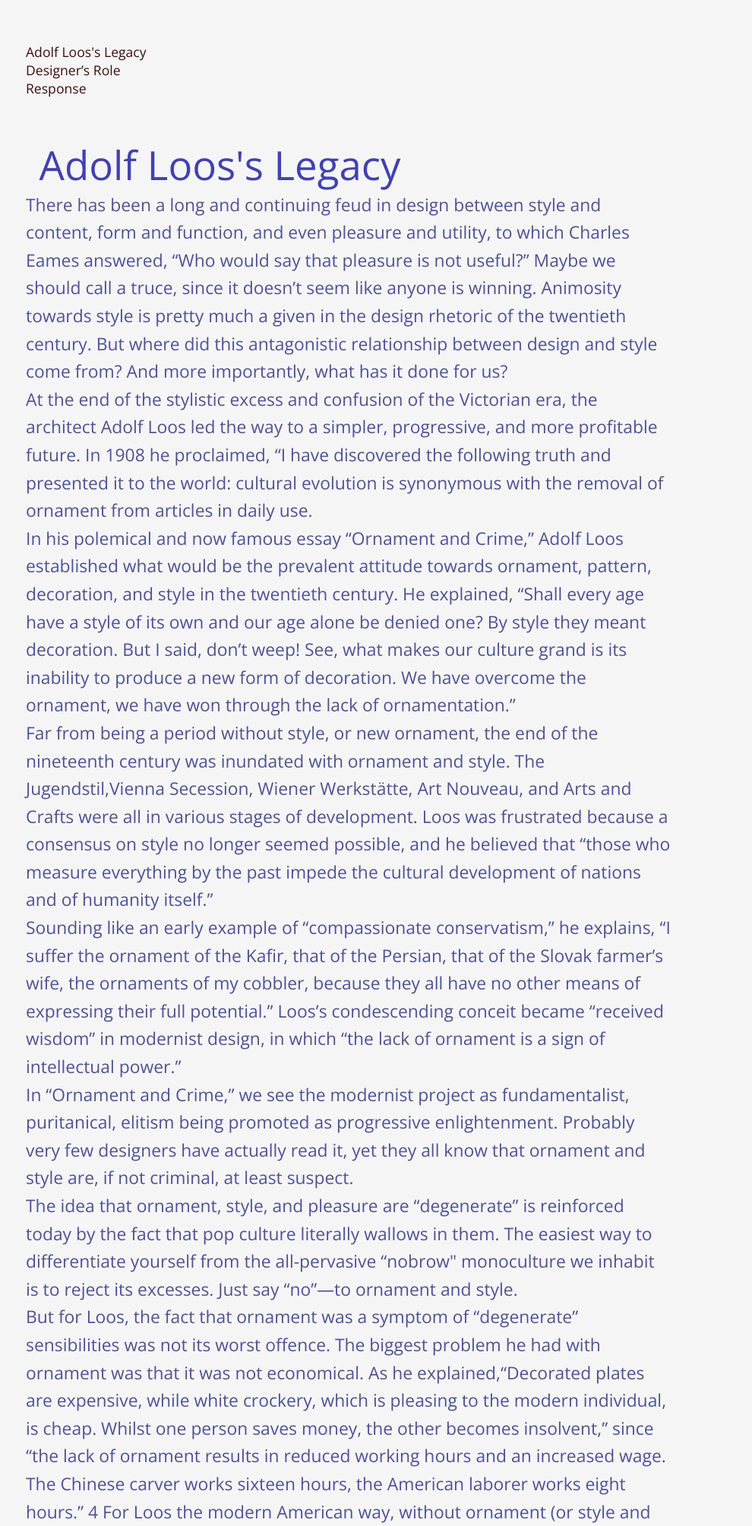
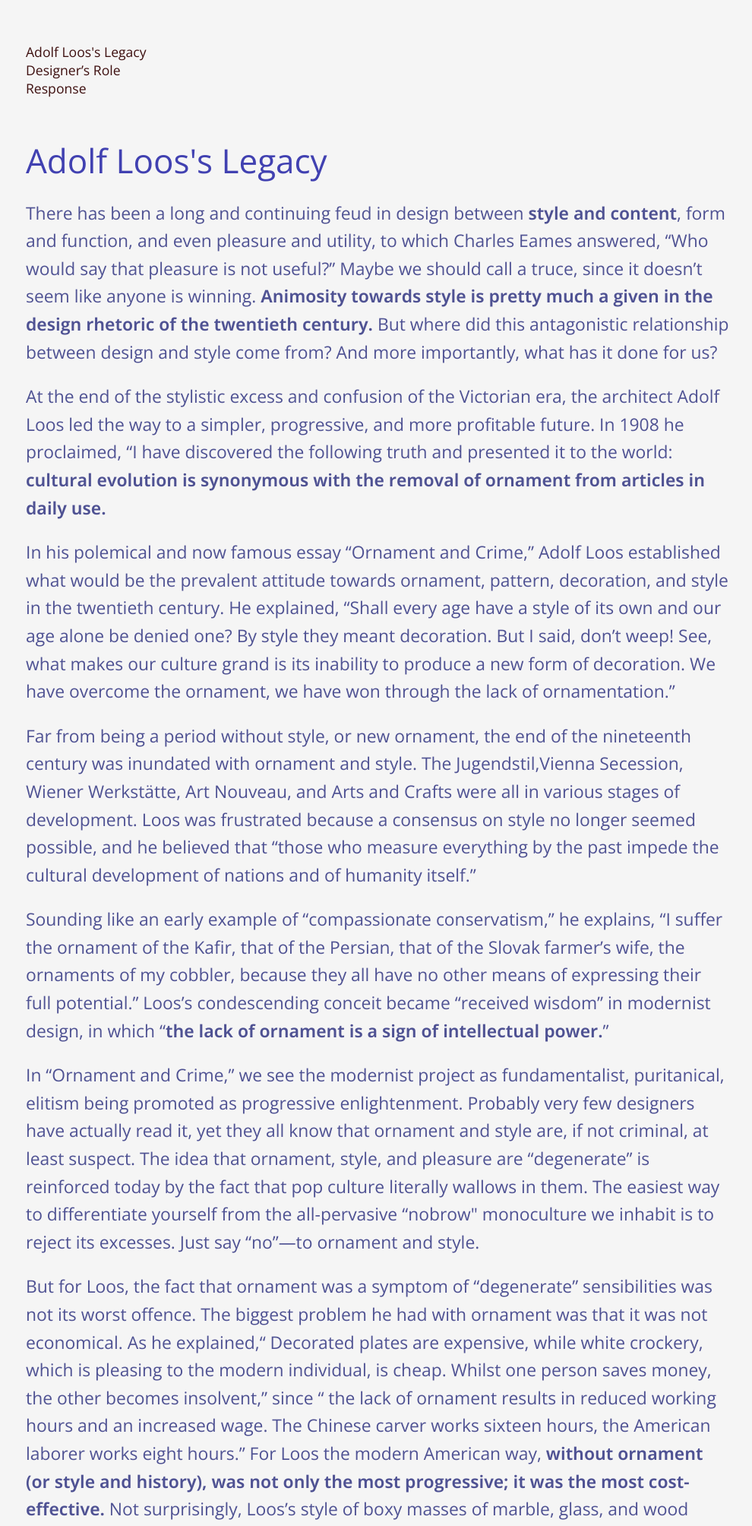
Before and after one commit to luk862-glitch/Manuscript, a plain HTML site: page index.html in a window 1280 px wide. Shown: the part 248-2256 px from the top of the page at 76% size, without its empty margins (142-1132 px from the left). Drawn offline with nearby package versions, Linux system fonts and the light colour scheme; a web font is replaced by a local one.

Commit message:
updated text in index.html and response in style.css

```diff
--- a/index.html
+++ b/index.html
@@ -48,17 +48,16 @@
     <article id="adolf-looss-legacy">
       <h2>Adolf Loos's Legacy </h2>
         <section class="bluetext">
-            <p>There has been a long and continuing feud in design between style and content, form and function, and even pleasure and utility, to which Charles Eames answered, “Who would say that pleasure is not useful?” Maybe we should call a truce, since it doesn’t seem like anyone is winning. <em> Animosity towards style is pretty much a given in the design rhetoric of the twentieth century. <em/> But where did this antagonistic relationship between design and style come from? And more importantly, what has it done for us? </p>
+            <p>There has been a long and continuing feud in design between <em>style and content</em>, form and function, and even pleasure and utility, to which Charles Eames answered, “Who would say that pleasure is not useful?” Maybe we should call a truce, since it doesn’t seem like anyone is winning. <em> Animosity towards style is pretty much a given in the design rhetoric of the twentieth century. </em> But where did this antagonistic relationship between design and style come from? And more importantly, what has it done for us? </p>
         </section>
 
         <section class="bluetext">
             <p>At the end of the stylistic excess and confusion of the Victorian era, the architect Adolf Loos led the way to a simpler, progressive, and more profitable future. In 1908 he proclaimed, “I have discovered the following truth and presented it to the world: <em>cultural evolution is synonymous with the removal of ornament from articles in daily use.</em> </p>
             <p>In his polemical and now famous essay “Ornament and Crime,” Adolf Loos established what would be the prevalent attitude towards ornament, pattern, decoration, and style in the twentieth century. He explained, “Shall every age have a style of its own and our age alone be denied one? By style they meant decoration. But I said, don’t weep! See, what makes our culture grand is its inability to produce a new form of decoration. We have overcome the ornament, we have won through the lack of ornamentation.” </p>
             <p>Far from being a period without style, or new ornament, the end of the nineteenth century was inundated with ornament and style. The Jugendstil,Vienna Secession, Wiener Werkstätte, Art Nouveau, and Arts and Crafts were all in various stages of development. Loos was frustrated because a consensus on style no longer seemed possible, and he believed that “those who measure everything by the past impede the cultural development of nations and of humanity itself.” </p>
-            <p>Sounding like an early example of “compassionate conservatism,” he explains, “I suffer the ornament of the Kafir, that of the Persian, that of the Slovak farmer’s wife, the ornaments of my cobbler, because they all have no other means of expressing their full potential.” Loos’s condescending conceit became “received wisdom” in modernist design, in which “<strong>the lack of ornament is a sign of intellectual power.</strong>”</p>
-            <p>In “Ornament and Crime,” we see the modernist project as fundamentalist, puritanical, elitism being promoted as progressive enlightenment. Probably very few designers have actually read it, yet they all know that ornament and style are, if not criminal, at least suspect.</p>
-            <p>The idea that ornament, style, and pleasure are “degenerate” is reinforced today by the fact that pop culture literally wallows in them. The easiest way to differentiate yourself from the all-pervasive “nobrow" monoculture we inhabit is to reject its excesses. Just say “no”—to ornament and style.</p>
-            <p>But for Loos, the fact that ornament was a symptom of “degenerate” sensibilities was not its worst offence. The biggest problem he had with ornament was that it was not economical. As he explained,“<em>Decorated plates are expensive, while white crockery, which is pleasing to the modern individual, is cheap. Whilst one person saves money, the other becomes insolvent</em>,” since “<em>the lack of ornament results in reduced working hours and an increased wage. The Chinese carver works sixteen hours, the American laborer works eight hours.</em>” 4 For Loos the modern American way, <em>without ornament (or style and history), was not only the most progressive; it was the most cost-effective.</em> Not surprisingly, Loos’s style of boxy masses of marble, glass, and wood became the style of corporate America.</p>
+            <p>Sounding like an early example of “compassionate conservatism,” he explains, “I suffer the ornament of the Kafir, that of the Persian, that of the Slovak farmer’s wife, the ornaments of my cobbler, because they all have no other means of expressing their full potential.” Loos’s condescending conceit became “received wisdom” in modernist design, in which “<em>the lack of ornament is a sign of intellectual power.</em>”</p>
+            <p>In “Ornament and Crime,” we see the modernist project as fundamentalist, puritanical, elitism being promoted as progressive enlightenment. Probably very few designers have actually read it, yet they all know that ornament and style are, if not criminal, at least suspect. The idea that ornament, style, and pleasure are “degenerate” is reinforced today by the fact that pop culture literally wallows in them. The easiest way to differentiate yourself from the all-pervasive “nobrow" monoculture we inhabit is to reject its excesses. Just say “no”—to ornament and style.</p>
+            <p>But for Loos, the fact that ornament was a symptom of “degenerate” sensibilities was not its worst offence. The biggest problem he had with ornament was that it was not economical. As he explained,“ Decorated plates are expensive, while white crockery, which is pleasing to the modern individual, is cheap. Whilst one person saves money, the other becomes insolvent,” since “ the lack of ornament results in reduced working hours and an increased wage. The Chinese carver works sixteen hours, the American laborer works eight hours.” For Loos the modern American way, <em>without ornament (or style and history), was not only the most progressive; it was the most cost-effective.</em> Not surprisingly, Loos’s style of boxy masses of marble, glass, and wood became the style of corporate America.</p>
 
             <p>Loos was successful at discrediting style and elevating function and economics as the primary goals in design as opposed to older ideas like “truth, beauty, and power.” But he did not achieve his main goal of eliminating ornament.</p>
             <p>As James Trilling points out in his book, Ornament, A Modern Perspective, “He did something much more original. He reinvented it, with a completely new character and direction for the twentieth century.”6 He did this by carefully choosing natural substances like marble and wood for their decorative surface effects, which were natural and therefore “authentic.”</p>
@@ -73,7 +72,7 @@
             <h2>Designer’s Role</h2>
 
         <section class="bluetext">
-            <p>Instead of marginalizing their relationship to style, designers should be capitalizing on their role in developing it. Although they are unlikely to admit it, designers are implicit stylists and tastemakers. If they don’t articulate this role explicitly, they won’t have much to offer in the age of aesthetics. <strong>Culture is expressed and understood through style, which is mostly created and evaluated by designers.</strong></p>
+            <p>Instead of marginalizing their relationship to style, designers should be capitalizing on their role in developing it. Although they are unlikely to admit it, designers are implicit stylists and tastemakers. If they don’t articulate this role explicitly, they won’t have much to offer in the age of aesthetics. <em>Culture is expressed and understood through style, which is mostly created and evaluated by designers.</em></p>
             <p>In terms of aesthetics, art pretty much had the run of the twentieth century. Now in the twenty-first century, it’s design’s turn. We don’t need a new style or a clearly defined “period style.” Nor do we have to proclaim there are “no more rules” or that we should all go off on our own little “autonomous” way. There is no shortage of marginalized artistic geniuses in the world.</p>
             <p>But if there are going to be design experts in the twenty-first century, what will they be experts in? Graphic designers claim that their expertise is in problem solving, communicating, organizing information, and branding. So to whom should people go for style and taste? Isn’t style too important to be left in the hands of amateurs?</p>
 
@@ -82,8 +81,8 @@
 
 
         <article id="response">
+            <section class="blushtext">
             <h2 class="redheading">Reading Response</h2>
-            <section class="blushtext">
                 <p>In Style is not a Four Letter Word by Mr. Keedy, he discusses the tension between style and function in design. He contrasts his own perspective with figures like architect Adolf Loos, who believes that ornament such as carvings and tattoos is wasteful and degenerate, believing that its absence represents intellectual advancement and societal progress. </p>
                 <p>I disagree with Loos’s claim that “<em>lack of ornament is a sign of intellectual power</em>,” since it dismisses the deep connection between craft and culture. While I understand that minimalist design can express sophistication and is often more cost effective than ornamented work, ornamentation itself plays a crucial role in preserving cultural identity and history. For instance, Loos mentions that a Chinese carver spends twice as much time on their craft compared to an American laborer, framing this as wasted time, cost, and effort. I see it differently since the carver’s work requires sophisticated technical skills and cultural knowledge, carrying meanings that connect generations.
                     Loos’s criticism of tattoos also struck me, especially because it reminded me of the Taiwanese indigenous group Atayal. I grew up in Taiwan and learned about their culture, so I understand how deeply meaningful their tattoos are. The tattoos symbolize spiritual recognition, social status, honor, and proof of skill. Dismissing them as “degenerate” overlooks the layers of meaning embedded in these practices and the role they play in sustaining a living cultural tradition. </p>
@@ -91,7 +90,7 @@
                     <blockquote>
                      “Culture is expressed and understood through style, which is mostly created and evaluated by designers.”
                    </blockquote>
-                <p> It’s not only ornamental objects that shape culture, Even functional designs like iPhones significantly influence how we communicate and consume media. This reinforces Keedy’s point that “<strong>design is a cultural practice.</strong>” I agree with his view that design, whether ornamental or purely functional, is never just superficial or problem-solving. It also expresses identity, embodies values, and helps define how culture evolves over time.
+                <p> It’s not only ornamental objects that shape culture, Even functional designs like iPhones significantly influence how we communicate and consume media. This reinforces Keedy’s point that “<em>design is a cultural practice.</em>” I agree with his view that design, whether ornamental or purely functional, is never just superficial or problem-solving. It also expresses identity, embodies values, and helps define how culture evolves over time.
 
          </section>
         </article>
--- a/style.css
+++ b/style.css
@@ -6,25 +6,29 @@
     padding-inline: 10rem;
 }
 
+
 h1 {
     color: darkblue;
     display: inline;
     font-size: 3rem;
-    padding-block: 1rem;
 }
 
 h2 {
     color: rgb(65, 65, 177);
-    font-size: 3rem;
-    padding-inline: 1rem;
+    font-size: 2.5rem;
 }
 
 
 p{ font-size: 1.3rem;
     line-height: 1.6;
-    max-width: 65ch;
+    max-width: 90ch;
+    margin-block: 1.25rem;
     ;}
 
+
+em {
+  font-weight: 650;
+}
 
 /* class */
 .note {color: rgb(79, 82, 147);
@@ -66,7 +70,10 @@ color: transparent;
 }
 
 .blushtext {font-family: 'Playfair Display', serif;
-    color:rgb(174, 98, 121)}
+    color:rgb(174, 98, 121);
+    border: 8px dotted rgb(186, 23, 23);
+    padding: 3rem;
+}
 
 
 nav {
@@ -87,6 +94,7 @@ nav {
 }
 
 
+
 footer {
     color: ightgray;
     margin: 1rem;
```
